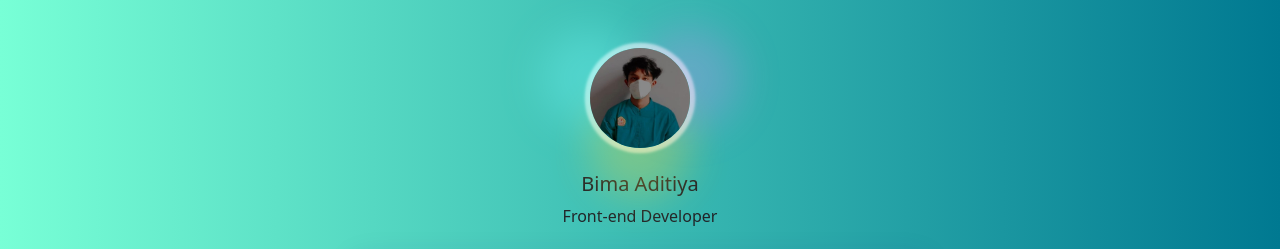
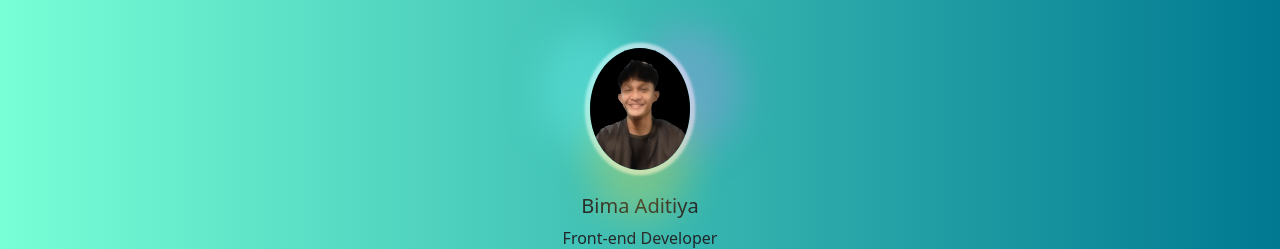
Before and after one commit to Bimaaditiya/Linktree, a plain HTML site: page index.html in a window 1280 px wide. Shown: the top 249 px of the page. Drawn offline with nearby package versions, Linux system fonts and the light colour scheme.

Commit message:
Update index.html

```diff
--- a/index.html
+++ b/index.html
@@ -21,7 +21,7 @@
                 <div class="container">
                     <div class="row icon-margin">
                         <div class="col" align="center">
-                            <img class="img-fluid icon mt-5" src="img/13.jpeg" alt="Image of Bima Aditiya" />
+                            <img class="img-fluid icon mt-5" src="img/12.jpeg" alt="Image of Bima Aditiya" />
                         </div>
                     </div>
                 </div>
```
